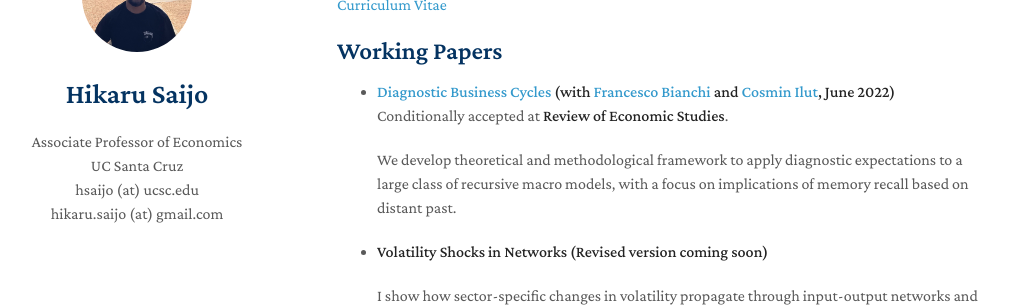
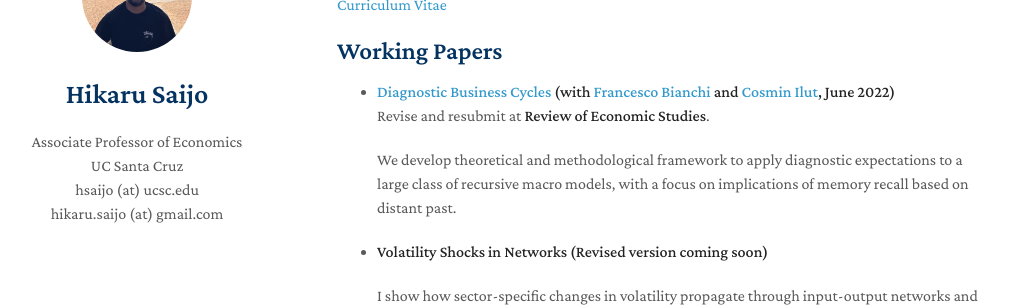
Before and after one commit to hsaijo/hsaijo.github.io, a Jekyll site: the page built from index.md, in a window 1280 px wide and 900 px high. Shown: the part 143-450 px from the top of the window, without its empty margins (133-1143 px from the left). Built offline with Jekyll 4.4.1, drawn with Linux system fonts in a browser that asks for light colours; nearby versions of some CDN libraries; a style sheet for code colours, icons or effects is not loaded.

Commit message:
Update index.md

```diff
--- a/index.md
+++ b/index.md
@@ -12,7 +12,7 @@ Pronunciation: He-Ka-Ru Sigh-Joe (Ka as in Khaki)
 
 * **[Diagnostic Business Cycles](https://drive.google.com/file/d/1Wr_apT8fyJqtQvTzUGzJGxkyfIUDsDuK/view) (with [Francesco Bianchi](https://sites.google.com/view/francescobianchi/home) and [Cosmin Ilut](https://sites.google.com/site/cosminilut/), June 2022)**
   <br>
-  Conditionally accepted at **Review of Economic Studies**.
+  Revise and resubmit at **Review of Economic Studies**.
 
   We develop theoretical and methodological framework to apply diagnostic expectations to a large class of recursive macro models, with a focus on implications of memory recall based on distant past.
 
```
